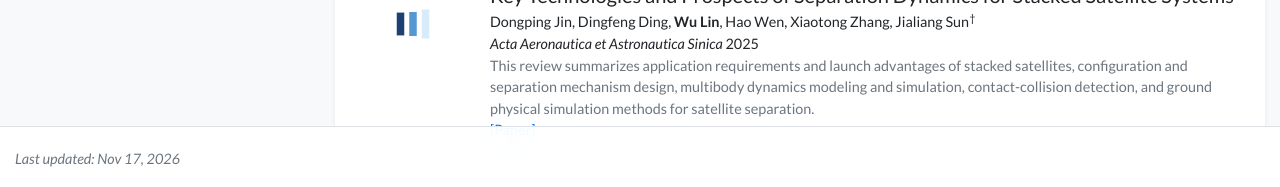
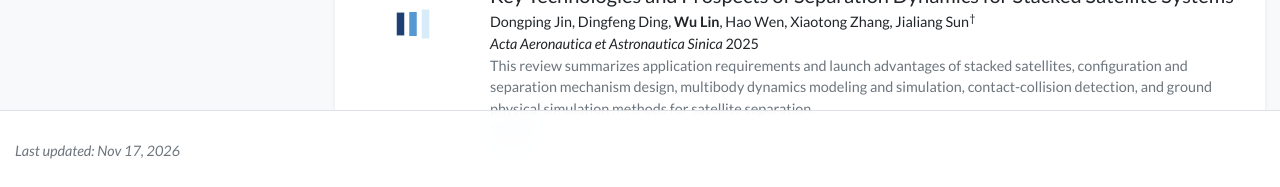
Before and after one commit to WuLin0919/wulin0919.github.io, a Jekyll site: the page built from index.html, in a window 1280 px wide and 1400 px high, scrolled down 560 px. Shown: the part 1210-1397 px from the top of the window. Built offline with Jekyll 4.4.1, drawn with Linux system fonts in a browser that asks for light colours; nearby versions of some CDN libraries; a style sheet for code colours, icons or effects is not loaded.

Commit message:
Increase fixed footer height to 80px

```diff
--- a/assets/css/global.css
+++ b/assets/css/global.css
@@ -1,6 +1,6 @@
 @charset "utf-8";
 :root {
-    --site-footer-height: 64px;
+    --site-footer-height: 80px;
 }
 
 body {
```
